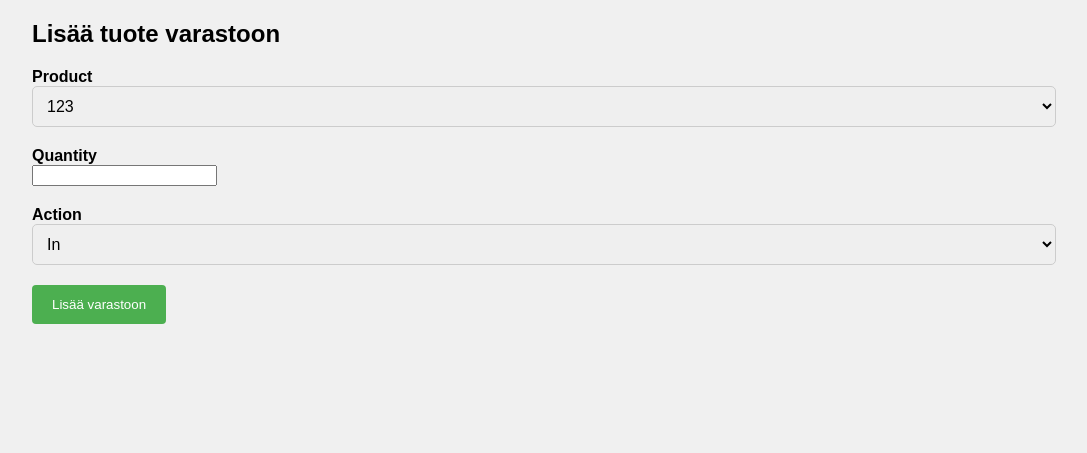
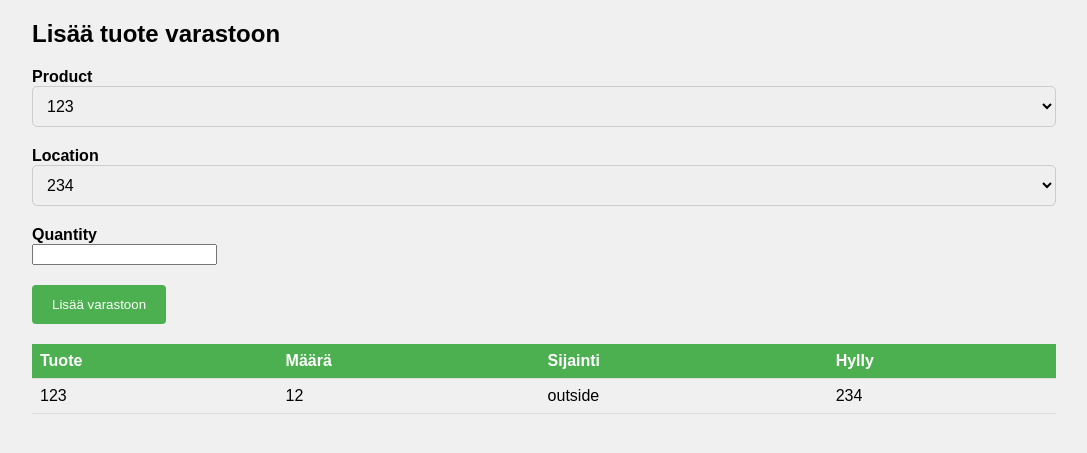
Before and after one commit to RamiSillanpaa/InventoryManagerV2, a Flask app: page /add_stock in a window 1280 px wide. Shown: the part 46-499 px from the top of the page, without its empty margins (96-1183 px from the left). Run offline with Flask 3, Linux system fonts and the light colour scheme; some libraries are stand-ins or nearby versions.

Commit message:
database refactored. Add_product, Add_location + Add_stock done

```diff
--- a/app/forms.py
+++ b/app/forms.py
@@ -4,41 +4,41 @@ from flask_wtf import FlaskForm
 from wtforms import StringField, SelectField, SubmitField, IntegerField, SearchField
 from wtforms.validators import DataRequired
 from wtforms_sqlalchemy.fields import QuerySelectField
-from app.models import Location, Product
+from app.models import Location, Product, Stock
 
 def get_locations():
-        # Function to retrieve locations from the database
-        # Replace this with your actual implementation
-        return Location.query.all()
+    # Function to retrieve locations from the database
+    # Replace this with your actual implementation
+    return Location.query.all()
+
 def get_products():
-        # Function to retrieve products from the database
-        # Replace this with your actual implementation
-        return Product.query.all()
+    # Function to retrieve products from the database
+    # Replace this with your actual implementation
+    return Product.query.all()
 
-class ProductForm(FlaskForm):
-    # Manufacturers product code
+def get_products_in_stock():
+    # Function to retrieve products from the database
+    # Replace this with your actual implementation
+    return Product.query.join(Stock, Product.id == Stock.product_id).all()
+
+class Form(FlaskForm):
+    # new product
     mancode = StringField('Manufacturer Code', validators=[DataRequired()])
-    # User's own product code
     usercode = StringField('User Code', validators=[DataRequired()])
-    # Product description / name
     description = StringField('Description', validators=[DataRequired()])
-    # Product category (raw material, parts, finished product)
     category = SelectField('Category', choices=[('raw_material', 'Raw Material'), ('parts', 'Parts'), ('finished_product', 'Finished Product')], validators=[DataRequired()])
-    # Product location
-    location = QuerySelectField('Location', query_factory=get_locations, get_label='shelf', validators=[DataRequired()])
-    #location/type of storage (outside, inside, yard)
+    # new location
+    create_location = StringField('Location', validators=[DataRequired()])
     type = SelectField('Type', choices=[('outside', 'Outside'), ('inside', 'Inside'), ('yard', 'Yard')], validators=[DataRequired()])
-    #shelf identifier
     shelf = StringField('Shelf', validators=[DataRequired()])
-    product = StringField('Product', validators=[DataRequired()])
-    destination_location = SelectField('Destination Location', coerce=int, validators=[DataRequired()])
-    source_location = SelectField('Source Location', coerce=int, validators=[DataRequired()])
-    submit = SubmitField('Add Product')
-
-class StockForm(FlaskForm):
-    # Quantity of stock
+    # move and edit stock
+    search_product = QuerySelectField('Product', query_factory=get_products, get_label='description', validators=[DataRequired()])
+    from_location = QuerySelectField('Location', query_factory=get_locations, get_label='shelf', validators=[DataRequired()])
+    to_location = QuerySelectField('Location', query_factory=get_locations, get_label='shelf', validators=[DataRequired()])
     quantity = IntegerField('Quantity', validators=[DataRequired()])
-    # Stock action (in, out)
-    action = SelectField('Action', choices=[('in', 'In'), ('out', 'Out')], validators=[DataRequired()])
-    submit = SubmitField('Add Stock')
-    product = QuerySelectField('Product', query_factory=get_products, get_label='description', validators=[DataRequired()])
+    # move product
+    product = QuerySelectField('Product', query_factory=get_products_in_stock, get_label='description', validators=[DataRequired()])
+    source_location = QuerySelectField('Source Location', query_factory=get_locations, get_label='shelf', validators=[DataRequired()])
+    destination_location = QuerySelectField('Destination Location', query_factory=get_locations, get_label='shelf', validators=[DataRequired()])
+    # submit button
+    submit = SubmitField('Submit')
--- a/app/views.py
+++ b/app/views.py
@@ -1,10 +1,11 @@
 # app/views.py
 
-from flask import Blueprint, render_template, request, redirect, url_for, current_app
+from flask import Blueprint, render_template, request, redirect, url_for, current_app, flash
 
-from app.forms import ProductForm, StockForm
-from .models import db, Location, Product, Stock
+from app.forms import Form
+from .models import db, Location, Product, Stock, Log
 from datetime import datetime
+#from sqlalchemy.orm.exc import NoResultFound
 
 main = Blueprint('main', __name__)
 
@@ -12,91 +13,103 @@ main = Blueprint('main', __name__)
 def index():
     print(current_app)  # Tulostaa Flask-sovelluksen olion
     print(current_app.jinja_env.loader.list_templates())  # Tulostaa kaikki ladatut templaatit
-    products = Product.query.all()
-    return render_template('index.html', products=products)
+    return render_template('index.html')
 
 @main.route('/add_product', methods=['GET', 'POST'])
 def add_product():
-    products = Product.query.all()
     if request.method == 'POST':
         # Haetaan lomakkeelta tiedot
         mancode = request.form['mancode']
         usercode = request.form['usercode']
         description = request.form['description']
         category = request.form['category']
-        location_id = request.form['location']
 
         # Luodaan uusi tuote tietokantaan
-        new_product = Product(mancode=mancode, usercode=usercode, description=description, category=category, location_id=location_id)
+        new_product = Product(mancode=mancode, usercode=usercode, description=description, category=category)
         db.session.add(new_product)
         db.session.commit()
 
-        #locations = Location.query.all()
-        #products = Product.query.all()
         return redirect(url_for('main.add_product'))
 
-    #locations = Location.query.all()
-    return render_template('add_product.html', form=ProductForm())
-
-@main.route('/stock/<int:product_id>', methods=['GET', 'POST'])
-def stock(product_id):
-    if request.method == 'POST':
-        # Haetaan lomakkeelta tiedot
-        quantity = int(request.form['quantity'])
-        action = request.form['action']
-
-        # Luodaan uusi varastotapahtuma tietokantaan
-        new_stock = Stock(product_id=product_id, quantity=quantity, timestamp=datetime.now(), action=action)
-        db.session.add(new_stock)
-        db.session.commit()
-
-    product = Product.query.get_or_404(product_id)
-    stocks = Stock.query.filter_by(product_id=product_id).order_by(Stock.timestamp.desc()).all()
-    return render_template('stock.html', product=product, stocks=stocks)
+    products = Product.query.all()
+    return render_template('add_product.html', form=Form(), products=products)
 
 @main.route('/add_location', methods=['GET', 'POST'])
 def add_location():
-    locations = Location.query.all()  # Query all locations
     if request.method == 'POST':
         # Haetaan lomakkeelta tiedot
         type = request.form['type']
         shelf = request.form['shelf']
         # Käsittelylogiikka lomakkeen datalle ja tietokantaan tallennus
-
         # Luodaan uusi sijainti tietokantaan
         new_location = Location(type=type, shelf=shelf)
         db.session.add(new_location)
         db.session.commit()
-
-        locations = Location.query.all()  # Query all locations
         return redirect(url_for('main.add_location'))
 
     # Jos HTTP-metodi on GET, renderöi lomakesivu
-    return render_template('add_location.html', form=ProductForm(), locations=locations)
+    locations = Location.query.all()
+    return render_template('add_location.html', form=Form(), locations=locations)
 
 @main.route('/add_stock', methods=['GET', 'POST'])
 def add_stock():
+
     if request.method == 'POST':
-        # Käsittelylogiikka lomakkeen datalle ja tietokantaan tallennus
-        product = request.form['product']
+        product_id = request.form['search_product']
+        location_id = request.form['to_location']
         quantity = request.form['quantity']
-        action = request.form['action']
-        input_stock = Stock(product=product, quantity=quantity, action=action)
+        timestamp = datetime.now()
+        product = Product.query.get(product_id)
+        location = Location.query.get(location_id)
+
+        # add to Stock
+        input_stock = Stock(location=location, product=product, quantity=quantity, timestamp=timestamp)
         db.session.add(input_stock)
         db.session.commit()
-        return redirect(url_for('main.add_stock'), form=StockForm())
+
+        # add to Log
+        new_log = Log(event_type='in', quantity_changed=quantity, to_location_id=location_id, product=product_id, timestamp=timestamp)
+        db.session.add(new_log)
+        db.session.commit()
+        return redirect(url_for('main.add_stock'))
 
     # Jos HTTP-metodi on GET, renderöi lomakesivu
-    return render_template('add_stock.html', form=StockForm())
+    stocks = Stock.query.all()
+    return render_template('add_stock.html', form=Form(), stocks=stocks)
 
 @main.route('/transfer_product', methods=['GET', 'POST'])
 def transfer_product():
     if request.method == 'POST':
-        # Käsittelylogiikka lomakkeen datalle ja tietokantaan tallennus
-        return redirect(url_for('main.transfer_product'))  # Ohjaa takaisin pääsivulle
+        product_id = request.form['product']
+        from_location = Stock.location.query.filter_by(product_id=product_id).all()
+        current_quantity = Stock.quantity.query.filter_by(product_id=product_id, location_id=from_location).first()
+        destination_location = request.form['destination_location']
+        quantity = request.form['quantity']
+
+
+        # Check if quantity is a valid integer
+        if not quantity.isdigit():
+            flash('Error: Quantity must be a valid integer.')
+            return redirect(url_for('main.transfer_product'))
+
+        # Update database with the new location
+        # If quantity is smaller than the stock, update the stock and create new stock for the destination location
+        if int(quantity) < current_quantity:
+            product.stock.quantity -= int(quantity)
+            new_stock = Stock(product_id=product.id, quantity=int(quantity), timestamp=datetime.now(), action='transfer', location_id=destination_location)
+            db.session.add(new_stock)
+            db.session.commit()
+        # If quantity is equal to the stock, update the stock with the new location
+        elif int(quantity) == current_quantity:
+            product.location_id = destination_location
+            db.session.commit()
+        # If quantity is greater than the stock, return an error message
+        else:
+            flash('Error: Quantity is greater than the available stock.')
+        return redirect(url_for('main.transfer_product'))
 
     # Jos HTTP-metodi on GET, renderöi lomakesivu
-    return render_template('transfer_product.html', form=ProductForm())
+    return render_template('transfer_product.html', form=Form())
 
 @main.route('/remove_material', methods=['GET', 'POST'])
 def remove_material():
@@ -105,4 +118,4 @@ def remove_material():
         return redirect(url_for('main.remove_material'))  # Ohjaa takaisin pääsivulle
 
     # Jos HTTP-metodi on GET, renderöi lomakesivu
-    return render_template('remove_material.html', form=ProductForm())
+    return render_template('remove_material.html', form=Form())
--- a/templates/add_stock.html
+++ b/templates/add_stock.html
@@ -7,16 +7,36 @@
   <form method="POST" action="">
     {{ form.hidden_tag() }}
     <div class="form-group">
-      {{ form.product.label }} {{ form.product(class="form-control") }}
+      {{ form.search_product.label }} {{ form.search_product(class="form-control") }}
     </div>
     <div class="form-group">
+        {{ form.to_location.label }} {{ form.to_location(class="form-control") }}
+      </div>
+    <div class="form-group">
       {{ form.quantity.label }} {{ form.quantity(class="form-control") }}
-    </div>
-    <div class="form-group">
-      {{ form.action.label }} {{ form.action(class="form-control") }}
     </div>
     <div class="form-group">
       <input type="submit" value="Lisää varastoon" class="btn btn-primary">
     </div>
   </form>
+  <table class="table">
+    <thead>
+      <tr>
+        <th>Tuote</th>
+        <th>Määrä</th>
+        <th>Sijainti</th>
+        <th>Hylly</th>
+      </tr>
+    </thead>
+    <tbody>
+      {% for stock in stocks %}
+        <tr>
+          <td>{{ stock.product.description }}</td>
+          <td>{{ stock.quantity }}</td>
+          <td>{{ stock.location.type }}</td>
+          <td>{{ stock.location.shelf }}</td>
+        </tr>
+      {% endfor %}
+    </tbody>
+  </table>
 {% endblock %}
--- a/templates/transfer_product.html
+++ b/templates/transfer_product.html
@@ -16,6 +16,9 @@
       {{ form.destination_location.label }} {{ form.destination_location(class="form-control") }}
     </div>
     <div class="form-group">
+      {{ form.quantity.label }} {{ form.quantity(class="form-control") }}
+    </div>
+    <div class="form-group">
       <input type="submit" value="Siirrä tuote" class="btn btn-primary">
     </div>
   </form>
```
Also changed, not shown: app/models.py (+30 -18 lines), templates/add_product.html (+0 -7 lines), templates/index.html (+9 -7 lines), instance/varastonhallinta.db.
